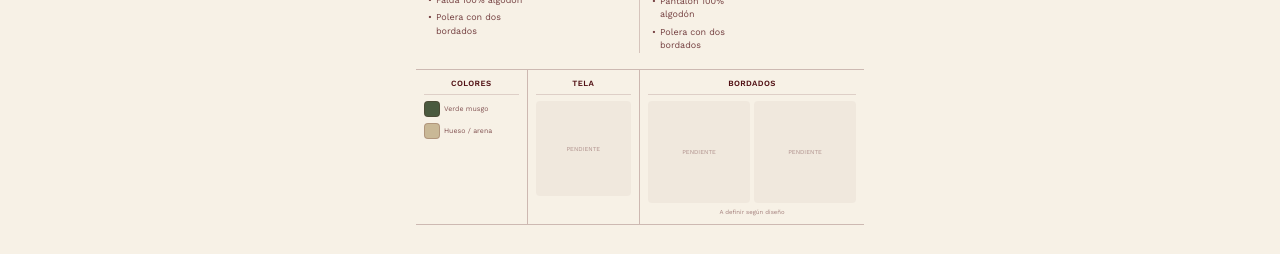
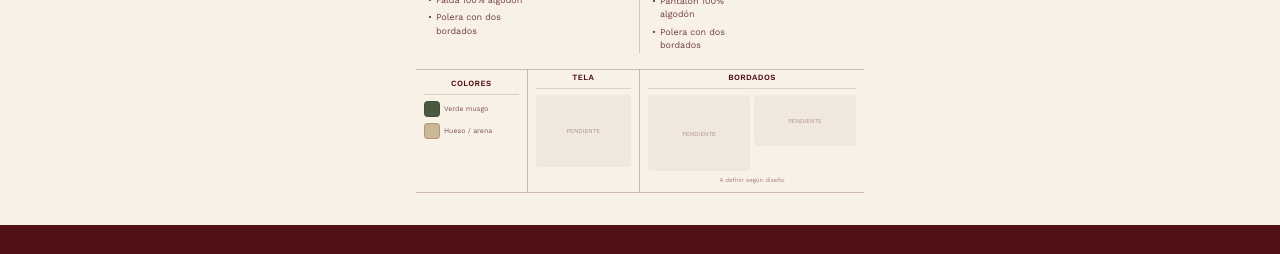
Before and after one commit to BladimirBLopez/Alexander-s-moda, a Next.js app: page /catalogo in a window 1280 px wide. Shown: the part 2462-2716 px from the top of the page. After the commit the page ends 2687 px from the top, so only its background shows below. Built offline with nearby package versions, Linux system fonts and the light colour scheme.

Commit message:
Recuadros pendientes rectangulares (no cuadrados), titulo mas arriba en cajas del footer

```diff
--- a/app/catalogo/page.tsx
+++ b/app/catalogo/page.tsx
@@ -299,25 +299,25 @@ export default function CatalogoPage() {
                           ))}
                         </div>
                       </div>
-                      <div className="p-2">
+                      <div className="pt-0.5 px-2 pb-2">
                         <p className="text-[8px] uppercase tracking-[0.05em] text-[var(--color-bordo)] font-semibold mb-1.5 text-center border-b border-[var(--color-bordo)]/15 pb-1">
                           Tela
                         </p>
-                        <div className="flex items-center justify-center bg-[var(--color-bordo)]/[0.04] rounded aspect-square">
+                        <div className="flex items-center justify-center bg-[var(--color-bordo)]/[0.04] rounded aspect-[4/3]">
                           <span className="text-[6px] uppercase text-[var(--color-bordo)]/40 text-center px-0.5">Pendiente</span>
                         </div>
                       </div>
                     </div>
 
-                    <div className="p-2 flex flex-col">
+                    <div className="pt-0.5 px-2 pb-2 flex flex-col">
                       <p className="text-[8px] uppercase tracking-[0.05em] text-[var(--color-bordo)] font-semibold mb-1.5 text-center border-b border-[var(--color-bordo)]/15 pb-1">
                         Bordados
                       </p>
                       <div className="flex-1 grid grid-cols-2 gap-1">
-                        <div className="flex items-center justify-center bg-[var(--color-bordo)]/[0.04] rounded aspect-square">
+                        <div className="flex items-center justify-center bg-[var(--color-bordo)]/[0.04] rounded aspect-[4/3]">
                           <span className="text-[6px] uppercase text-[var(--color-bordo)]/40 text-center px-0.5">Pendiente</span>
                         </div>
-                        <div className="flex items-center justify-center bg-[var(--color-bordo)]/[0.04] rounded aspect-square">
+                        <div className="flex items-center justify-center bg-[var(--color-bordo)]/[0.04] rounded aspect-[4/2]">
                           <span className="text-[6px] uppercase text-[var(--color-bordo)]/40 text-center px-0.5">Pendiente</span>
                         </div>
                       </div>
```
